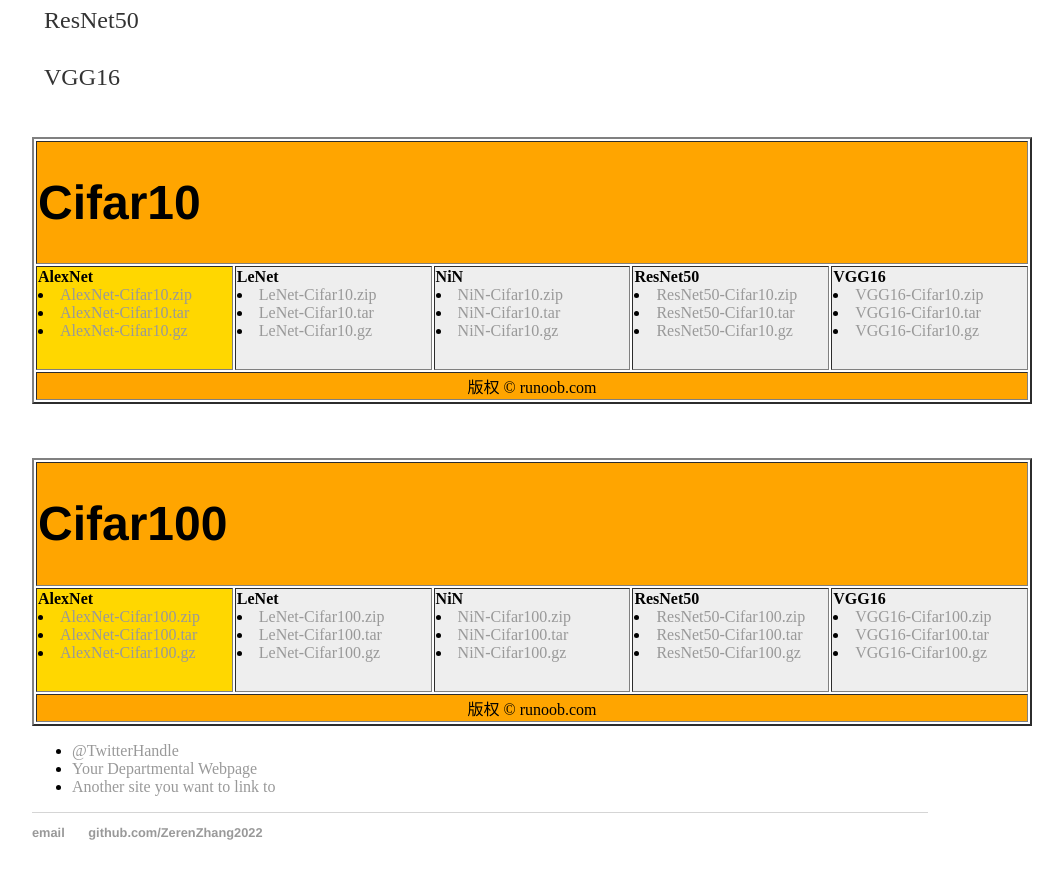
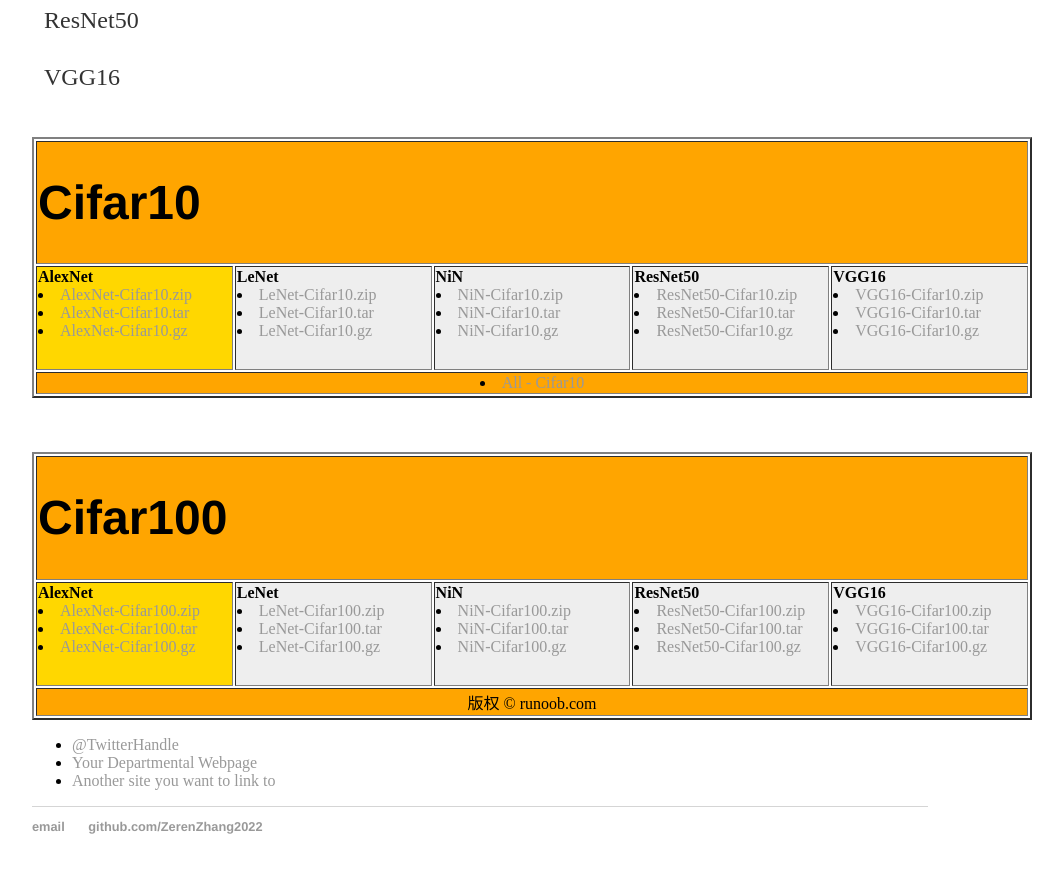
Before and after one commit to ZerenZhang2022/ZerenZhang2022.github.io, a Jekyll site: the page built from h5 files/index.html, in a window 1280 px wide and 900 px high, scrolled down 1325 px. Shown: the top 879 px of the window, without its empty margins (160-1223 px from the left). Built offline with Jekyll 4.4.1, drawn with Linux system fonts in a browser that asks for light colours.

Commit message:
Update index.html

```diff
--- a/h5 files/index.html
+++ b/h5 files/index.html
@@ -88,7 +88,8 @@ title: h5 files
 
 <tr>
 <td colspan="5" style="background-color:#FFA500;text-align:center;">
-版权 © runoob.com</td>
+<li><a href="https://cornell.box.com/s/fuvbvn069gy5m15as5f24tjwi2v20pop">All - Cifar10</a></li>
+</td>
 </tr>
 </table>
 
```
